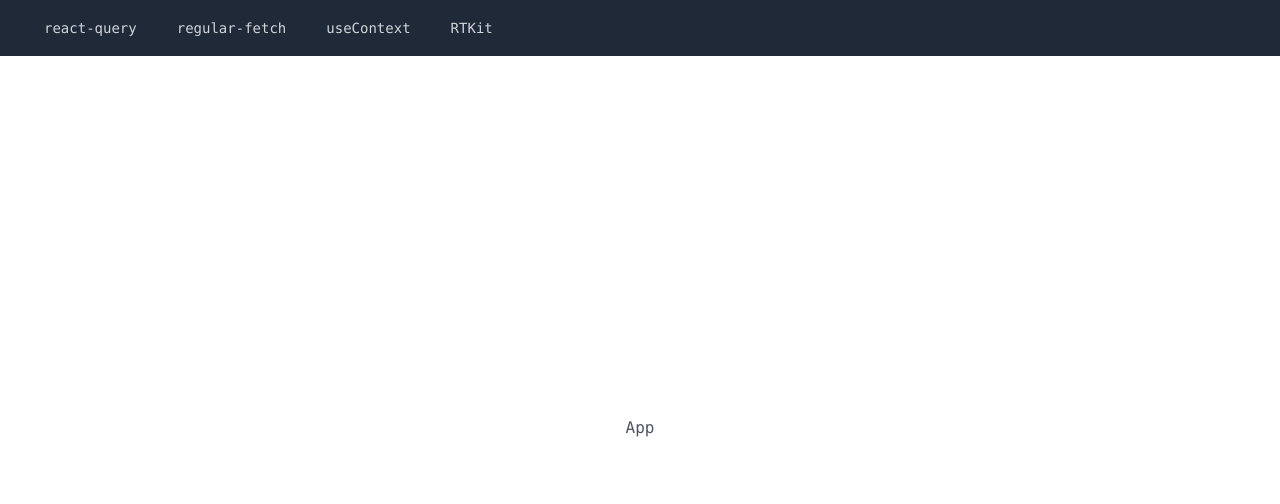
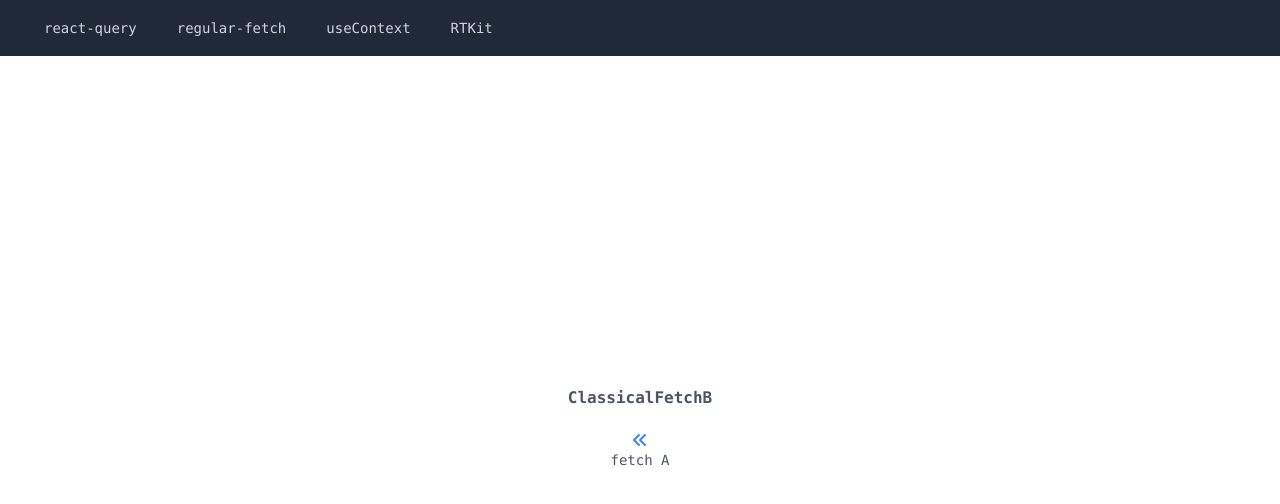
Before and after one commit to s-yoshiii/react-query-lesson, a React (Create React App) app: page /fetch-b in a window 1280 px wide. Shown: the top 504 px of the page. Built offline with nearby package versions, Linux system fonts and the light colour scheme.

Commit message:
Classical server data state management fetchB

```diff
--- a/src/App.tsx
+++ b/src/App.tsx
@@ -1,11 +1,21 @@
 import React, { FC } from 'react'
 import { BrowserRouter, Route, Routes } from 'react-router-dom'
+import { ClassicalFetchA } from './components/ClassicalFetchA'
+import { ClassicalFetchB } from './components/ClassicalFetchB'
+import { StateProvider } from './context/StateProvider'
 import Layout from './components/Layout'
 
 const App: FC = () => {
   return (
     <BrowserRouter>
-      <Layout>App</Layout>
+      <StateProvider>
+        <Layout>
+          <Routes>
+            <Route path="/fetch-a" element={<ClassicalFetchA />} />
+            <Route path="/fetch-b" element={<ClassicalFetchB />} />
+          </Routes>
+        </Layout>
+      </StateProvider>
     </BrowserRouter>
   )
 }
--- a/src/components/ClassicalFetchA.tsx
+++ b/src/components/ClassicalFetchA.tsx
@@ -2,9 +2,8 @@ import { FC } from 'react'
 import { useClassicalFetch } from '../hooks/useClassicalFetch'
 import { useNavigate } from 'react-router-dom'
 import { ChevronDoubleRightIcon } from '@heroicons/react/solid'
-import { useHistory } from 'react-router-dom'
 export const ClassicalFetchA: FC = () => {
-  const history = useHistory()
+  const navigate = useNavigate()
   const { isLoading, isError, tasks } = useClassicalFetch()
   console.log('rendered ClassicalFetchA')
   return (
@@ -17,7 +16,7 @@ export const ClassicalFetchA: FC = () => {
         tasks?.map((task) => <p key={task.id}>{task.title}</p>)
       )}
       <ChevronDoubleRightIcon
-        onClick={() => history.push('/fetch-b')}
+        onClick={() => navigate('/fetch-b')}
         className="h-5 w-5 mt-2 text-blue-500 cursor-pointer"
       />
       <p className="text-sm">fetch B</p>
--- /dev/null
+++ b/src/components/ClassicalFetchB.tsx
@@ -0,0 +1,22 @@
+import { FC } from 'react'
+import { useNavigate } from 'react-router-dom'
+import { useStateContext } from '../context/StateProvider'
+import { ChevronDoubleLeftIcon } from '@heroicons/react/solid'
+export const ClassicalFetchB: FC = () => {
+  const navigate = useNavigate()
+  const { tasks } = useStateContext()
+  console.log('rendered ClassicalFetchB')
+  return (
+    <div className="flex justify-center items-center flex-col">
+      <p className="text-center font-bold mb-3">ClassicalFetchB</p>
+      {tasks?.map((task) => (
+        <p key={task.id}>{task.title}</p>
+      ))}
+      <ChevronDoubleLeftIcon
+        onClick={() => navigate('/fetch-a')}
+        className="h-5 w-5 mt-2 text-blue-500 cursor-pointer"
+      />
+      <p className="text-sm">fetch A</p>
+    </div>
+  )
+}
--- a/src/context/StateProvider.tsx
+++ b/src/context/StateProvider.tsx
@@ -8,7 +8,9 @@ interface StateContextType {
 }
 
 const SteteContext = createContext({} as StateContextType)
-export const StateProvider: FC = ({ children }) => {
+export const StateProvider: FC<{ children: React.ReactNode }> = ({
+  children,
+}) => {
   const [tasks, setTasks] = useState<Task[] | null>(null)
   const [dark, setDark] = useState(false)
   return (
```
